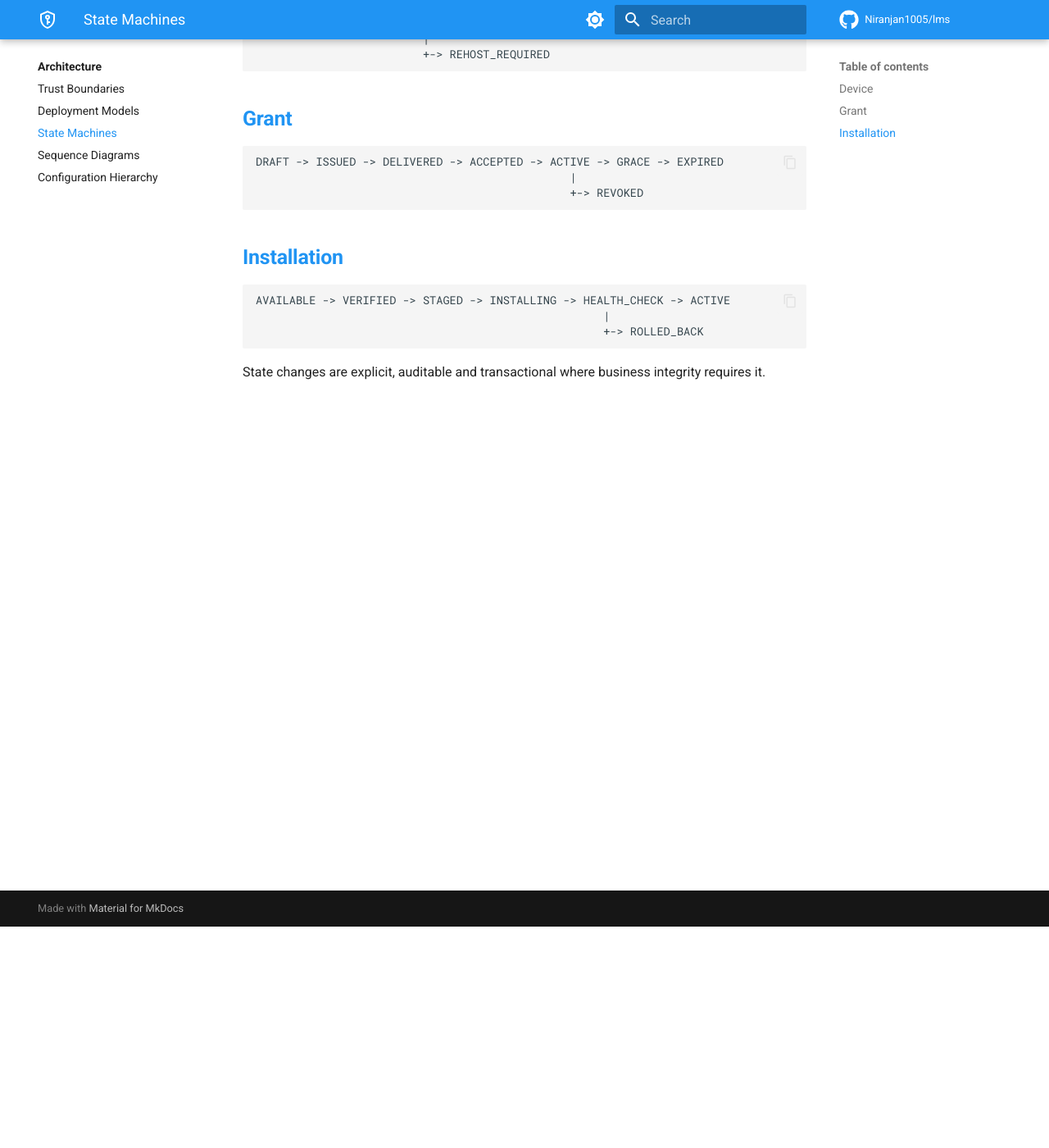
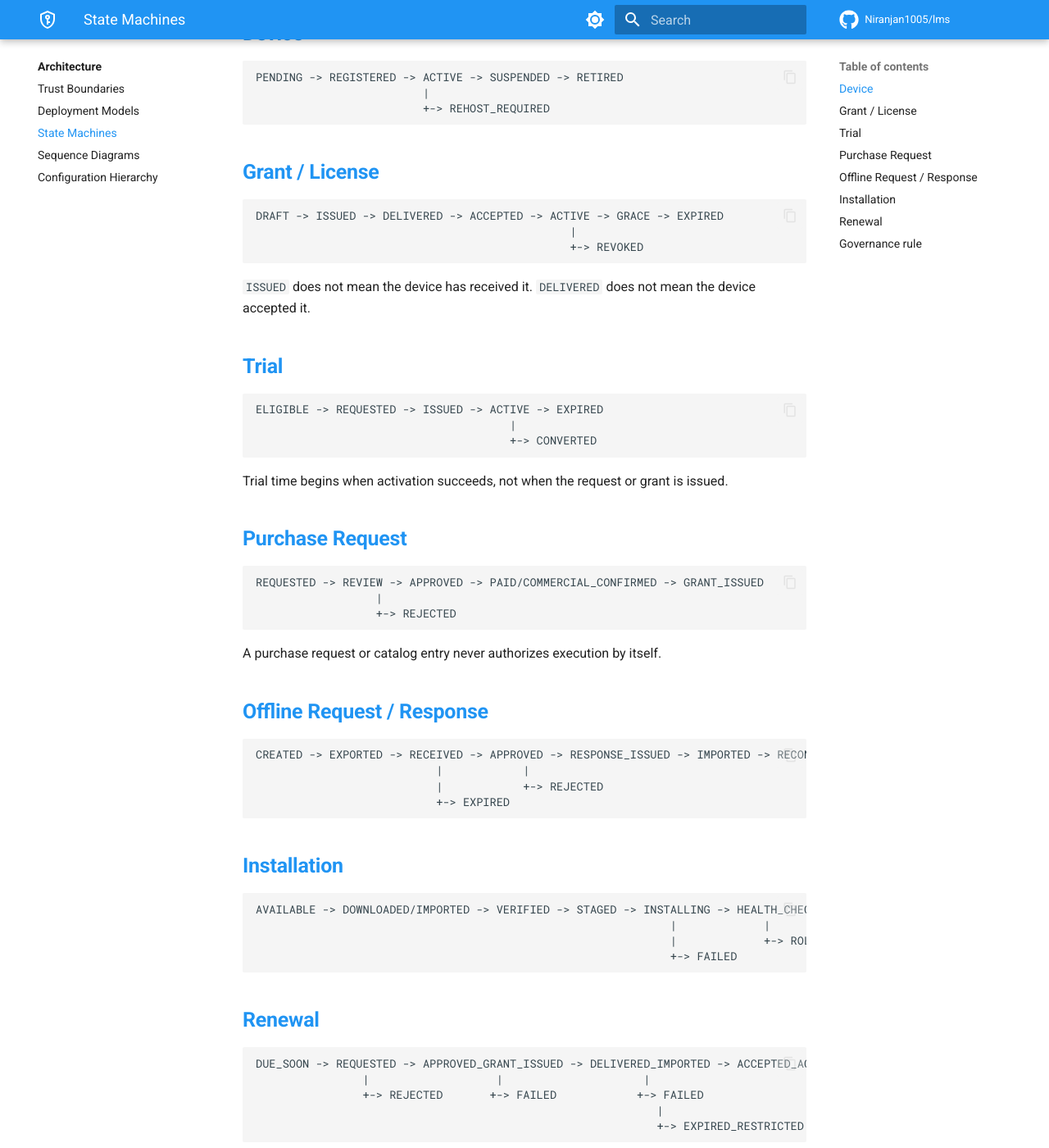
Before and after one commit to Niranjan1005/lms, an MkDocs documentation site: the page built from docs/architecture/state-machines.md, in a window 1280 px wide and 1400 px high, scrolled down 270 px. Shown: the whole window at 82% size. Built offline with MkDocs 1.6.1 and Material for MkDocs 9.7.7, drawn with Linux system fonts in a browser that asks for light colours; comment, search, counter and statistics services are not loaded; some of the changed text lies outside the part shown.

Commit message:
docs: complete required state machines

```diff
--- a/docs/architecture/state-machines.md
+++ b/docs/architecture/state-machines.md
@@ -1,4 +1,6 @@
 # State Machines
+
+State transitions are explicit, auditable and transactional where business integrity requires it.
 
 ## Device
 
@@ -8,7 +10,7 @@ PENDING -> REGISTERED -> ACTIVE -> SUSPENDED -> RETIRED
                          +-> REHOST_REQUIRED
 ~~~
 
-## Grant
+## Grant / License
 
 ~~~text
 DRAFT -> ISSUED -> DELIVERED -> ACCEPTED -> ACTIVE -> GRACE -> EXPIRED
@@ -16,12 +18,56 @@ DRAFT -> ISSUED -> DELIVERED -> ACCEPTED -> ACTIVE -> GRACE -> EXPIRED
                                                +-> REVOKED
 ~~~
 
+`ISSUED` does not mean the device has received it. `DELIVERED` does not mean the device accepted it.
+
+## Trial
+
+~~~text
+ELIGIBLE -> REQUESTED -> ISSUED -> ACTIVE -> EXPIRED
+                                      |
+                                      +-> CONVERTED
+~~~
+
+Trial time begins when activation succeeds, not when the request or grant is issued.
+
+## Purchase Request
+
+~~~text
+REQUESTED -> REVIEW -> APPROVED -> PAID/COMMERCIAL_CONFIRMED -> GRANT_ISSUED
+                  |
+                  +-> REJECTED
+~~~
+
+A purchase request or catalog entry never authorizes execution by itself.
+
+## Offline Request / Response
+
+~~~text
+CREATED -> EXPORTED -> RECEIVED -> APPROVED -> RESPONSE_ISSUED -> IMPORTED -> RECONCILED
+                           |            |
+                           |            +-> REJECTED
+                           +-> EXPIRED
+~~~
+
 ## Installation
 
 ~~~text
-AVAILABLE -> VERIFIED -> STAGED -> INSTALLING -> HEALTH_CHECK -> ACTIVE
-                                                    |
-                                                    +-> ROLLED_BACK
+AVAILABLE -> DOWNLOADED/IMPORTED -> VERIFIED -> STAGED -> INSTALLING -> HEALTH_CHECK -> ACTIVE
+                                                              |             |
+                                                              |             +-> ROLLED_BACK
+                                                              +-> FAILED
 ~~~
 
-State changes are explicit, auditable and transactional where business integrity requires it.
+## Renewal
+
+~~~text
+DUE_SOON -> REQUESTED -> APPROVED_GRANT_ISSUED -> DELIVERED_IMPORTED -> ACCEPTED_ACTIVE
+                |                   |                     |
+                +-> REJECTED       +-> FAILED            +-> FAILED
+                                                            |
+                                                            +-> EXPIRED_RESTRICTED
+~~~
+
+## Governance rule
+
+Any implementation-specific state must map cleanly to these business states or be documented as an internal sub-state. UI/API must not collapse distinct business milestones that affect support or audit.
```
